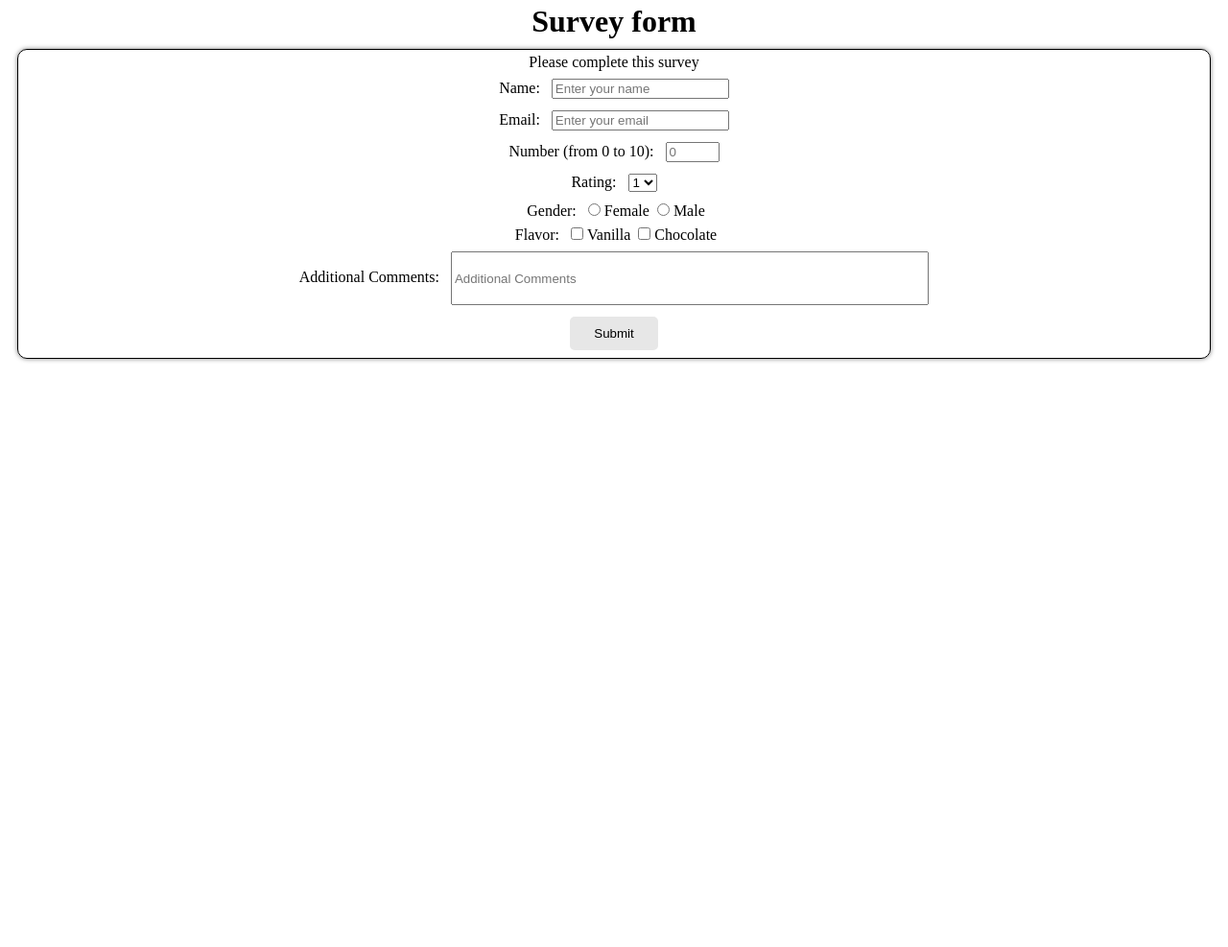
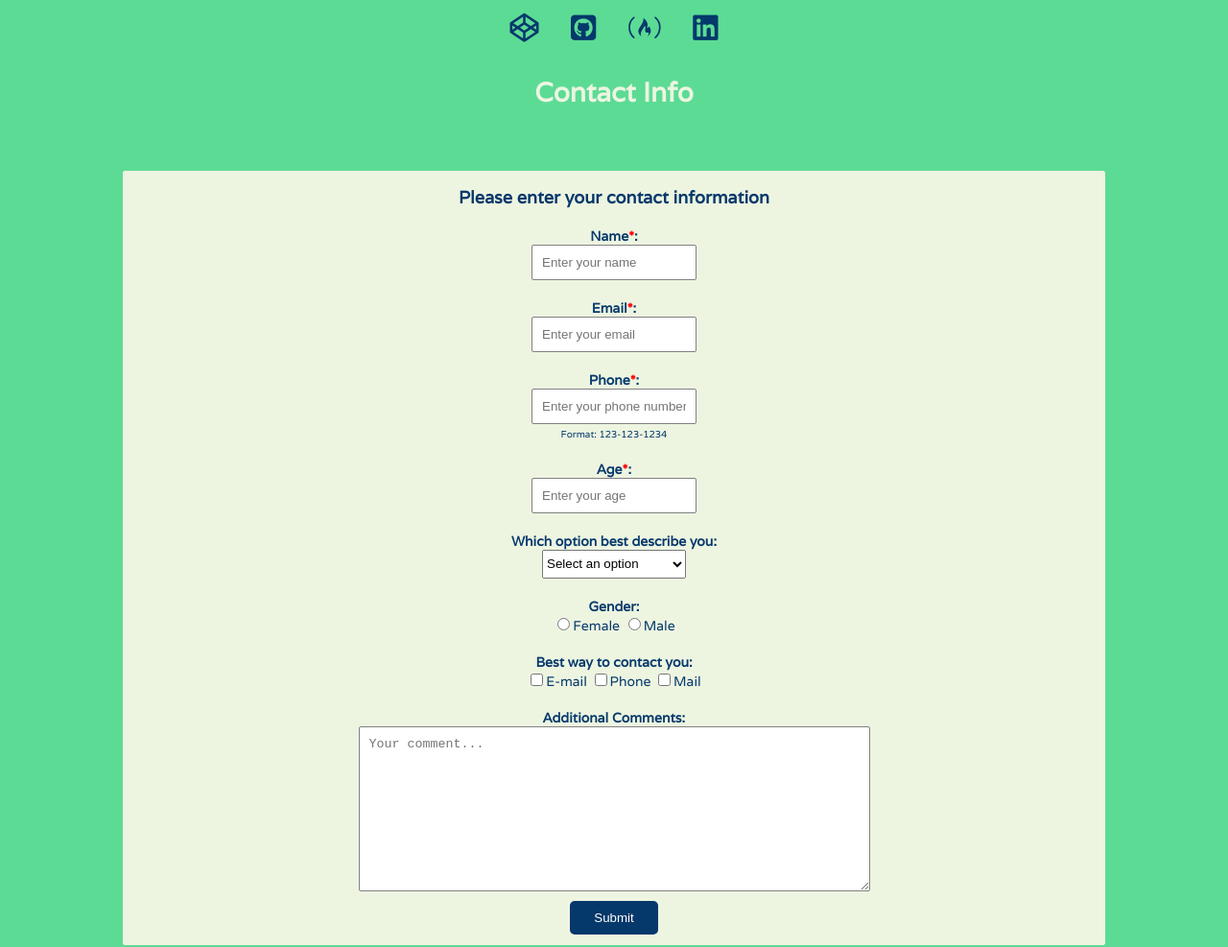
Before and after one commit to VincentQDo/Survery-form, a plain HTML site: page survey-form.html in a window 1280 px wide. Shown: the whole page at 96% size. Before the commit the page ends 800 px from the top, so only its background shows below. Drawn offline with Linux system fonts and the light colour scheme.

Commit message:
Finished form

```diff
--- a/survey-form.html
+++ b/survey-form.html
@@ -7,62 +7,79 @@
     <meta http-equiv="X-UA-Compatible" content="ie=edge">
     <title>Survey-form</title>
     <link rel="stylesheet" href="survey.css">
+    <script src="https://kit.fontawesome.com/18bacdbff7.js"></script>
+    <link href="https://fonts.googleapis.com/css?family=Varela&display=swap" rel="stylesheet">
 </head>
 
 <body>
     <div>
+        <ul class="nav-bar">
+            <li><a rel="external" href="https://codepen.io/vincentqdo/pens/public/" target="_blank"><i class="fab fa-codepen icons"></i></a></li>
+            <li><a rel="external" href="https://github.com/VincentQDo/Survery-form" target="_blank"><i class="fab fa-github-square icons"></i></a></li>
+            <li><a rel="external" href="https://www.freecodecamp.org/fcc37948165-26d0-4027-ae43-8678d3c76d3b" target="_blank"><i class="fab fa-free-code-camp icons"></i></a></li>
+            <li><a rel="external" href="https://www.linkedin.com/in/vincent-quang-do" target="_blank"><i class="fab fa-linkedin icons"></i></a></li>
+        </ul>
+    </div>
         <main>
-            <h1 id="title" class="header">Survey form</h1>
+            <h1 id="title" class="header">Contact Info</h1>
             <div class="page-outline">
-                <p id="description">Please complete this survey</p>
+                <p id="description">Please enter your contact information</p>
                 <form id="survey-form" action="">
-                    <div class="text-entry-box">
-                        <label for="name" id="name-label">Name:</label>
-                        <input type="text" id="name" placeholder="Enter your name" required>
+                    <div class="space-between">
+                        <label for="name" id="name-label">Name<span class="required">*</span>:</label><br>
+                        <input type="text" id="name" class="text-input" placeholder="Enter your name" required>
                     </div>
 
-                    <div class="text-entry-box">
-                        <label for="email" id="email-label">Email:</label>
-                        <input type="email" id="email" placeholder="Enter your email" required>
+                    <div class="space-between">
+                        <label for="email" id="email-label">Email<span class="required">*</span>:</label><br>
+                        <input type="email" id="email" class="text-input" placeholder="Enter your email" required>
                     </div>
 
-                    <div class="text-entry-box">
-                        <label for="number" id="number-label">Number (from 0 to 10):</label>
-                        <input type="number" id="number" min="0" max="10" placeholder="0">
+                    <div class="space-between">
+                        <label for="phone" id="email-label">Phone<span class="required">*</span>:</label><br>
+                        <input type="tel" id="phone" class="text-input" pattern="[0-9]{3}-[0-9]{3}-[0-9]{4}" placeholder="Enter your phone number" required>
+                        <br>
+                        <span class="small-text">Format: 123-123-1234</span>
                     </div>
 
-                    <div>
-                        <label for="rating">Rating:</label>
-                        <select name="rating" id="dropdown">
-                            <option value="1">1</option>
-                            <option value="2">2</option>
+                    <div class="space-between">
+                        <label for="number" id="number-label">Age<span class="required">*</span>:</label><br>
+                        <input type="number" id="number" class="text-input" min="0" max="125" placeholder="Enter your age">
+                    </div>
+
+                    <div class="space-between dropdown">
+                        <label for="rating">Which option best describe you:</label><br>
+                        <select name="rating" id="dropdown" class="dropbtn">
+                            <option value="" disabled selected>Select an option</option>
+                            <option value="student">Student</option>
+                            <option value="pro">Professional</option>
                         </select>
                     </div>
 
-                    <div>
-                        <label for="gender">Gender:</label>
+                    <div class="space-between">
+                        <label for="gender">Gender:</label><br>
                         <input type="radio" name="gender" value="female">Female
                         <input type="radio" name="gender" value="male">Male
                     </div>
 
-                    <div>
-                        <label for="ice-cream-flavor">Flavor:</label>
-                        <input type="checkbox" name="ice-cream" value="vanilla">Vanilla
-                        <input type="checkbox" name="ice-cream" value="chocolate">Chocolate
+                    <div class="space-between">
+                        <label for="ice-cream-flavor">Best way to contact you:</label><br>
+                        <input type="checkbox" name="contact-medium" value="email">E-mail
+                        <input type="checkbox" name="contact-medium" value="phone">Phone
+                        <input type="checkbox" name="contact-medium" value="mail">Mail
                     </div>
 
-                    <div class="text-entry-box">
-                        <label for="additional-comment">Additional Comments: </label>
-                        <input type="text" name="comment" id="comment" placeholder="Additional Comments">
+                    <div class="">
+                        <label for="comment">Additional Comments: </label><br>
+                        <textarea name="comment" id="comment" class="text-input" cols="30" rows="10" placeholder="Your comment..."></textarea>
                     </div>
 
                     <div>
-                        <button type="submit" class="button">Submit</button>
+                        <button type="submit" id="submit" class="button">Submit</button>
                     </div>
                 </form>
             </div>
         </main>
-    </div>
 </body>
 
 </html>
--- a/survey.css
+++ b/survey.css
@@ -1,51 +1,116 @@
 html {
+    text-align: center;
+    font-family: 'Varela', sans-serif;
+    font-size: 14px;
+    margin: 0px;
+    background-color: #5CDB95;
+    color: #05386B;
+}
+
+
+/* Nav bar */
+.nav-bar{
+    background-color: #5CDB95;
+    margin: 0;
+    padding: 0;
     text-align: center;
 }
 
+.nav-bar li{
+    display: inline-block;
+}
+
+.nav-bar li a:hover{
+    color: #edf5e1;
+}
+
+.nav-bar li a {
+    display: block;
+    color: #05386B;
+    text-decoration: none;
+    padding: 10px 15px;
+    font-size: 30px;
+    text-align: center;
+}
+/* Nav bar */
+
+
 body {
     margin: 0px;
-
 }
 
-body * {
-    margin: 4px;
+#description{
+    font-size: 18px;
+    font-weight: 600;
 }
-
-.nav-bar {
-
+label, #description{
+    font-weight: 700;
+    color: #05386B;
+    margin: 15px
 }
 
 .header {
     text-align: center;
+    color: #edf5e1;
 }
 
 .page-outline {
-    border: solid 1px;
-    border-radius: 10px;
-    box-shadow: 0px 0px 5px gray;
-    margin: 10px;
+    border: solid 1px #edf5e1;
+    border-radius: 2px;
+    margin: 5% 10%;
+    background-color: #edf5e1;
 }
 
 .button {
     border: none;
     border-radius: 5px;
     padding: 10px 25px;
-    background-color: #e7e7e7;
+    margin: 10px;
+    background-color: #05386B;
     text-align: center;
-    color: black;
-
+    color: #ffffff;
 }
 
 .button:hover {
-    box-shadow: 0px 0px 10px gray;
+    /* box-shadow: 0px 0px 10px gray; */
+    color: #05386B;
+    background-color: #edf5e1;
 }
 
 #comment {
     display: inline-block;
     width: 40%;
-    height: 50px;
     text-align: left;
     resize: vertical;
     vertical-align: middle;
+    border: solid 0.7px gray;
+}
 
+.space-between {
+    margin: 20px;
 }
+
+.text-input {
+    text-align: left;
+    border-radius: 2px;
+    padding: 10px;
+    border: solid 0.7px gray;
+    width: 150px;
+}
+
+#comment{
+    width: 50%;
+}
+
+.required{
+    color: red;
+}
+
+.small-text{
+    font-size: 10px;
+}
+
+.dropbtn{
+    height: 30px;
+    width: 150px;
+}
```
